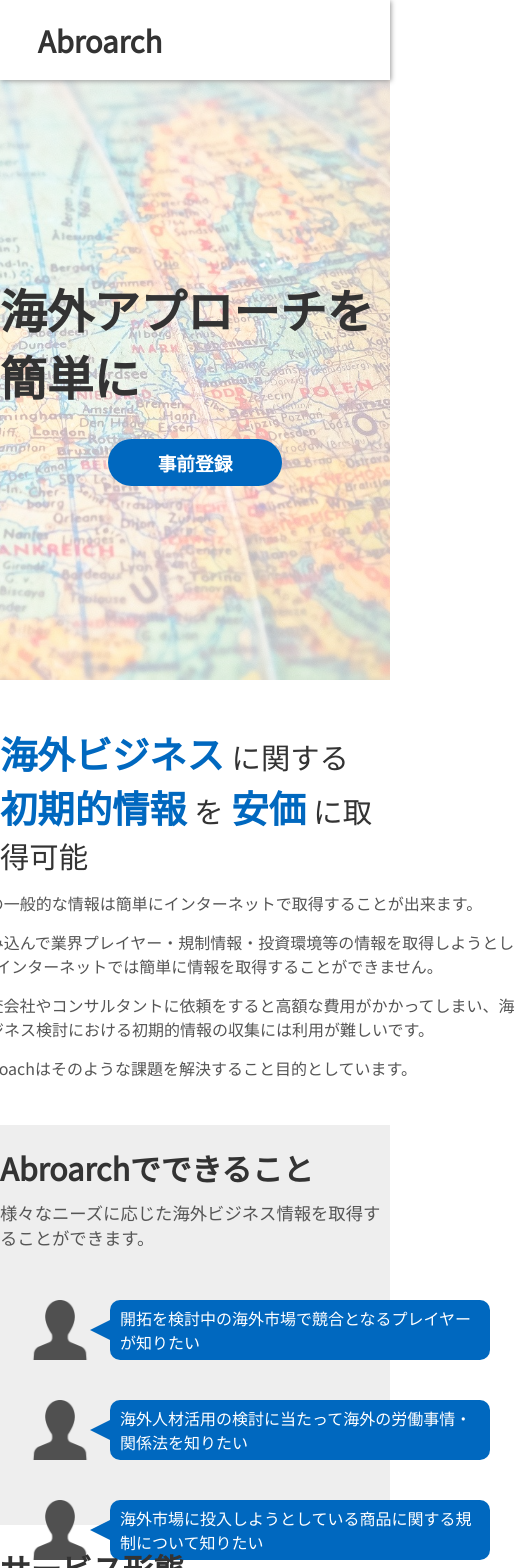
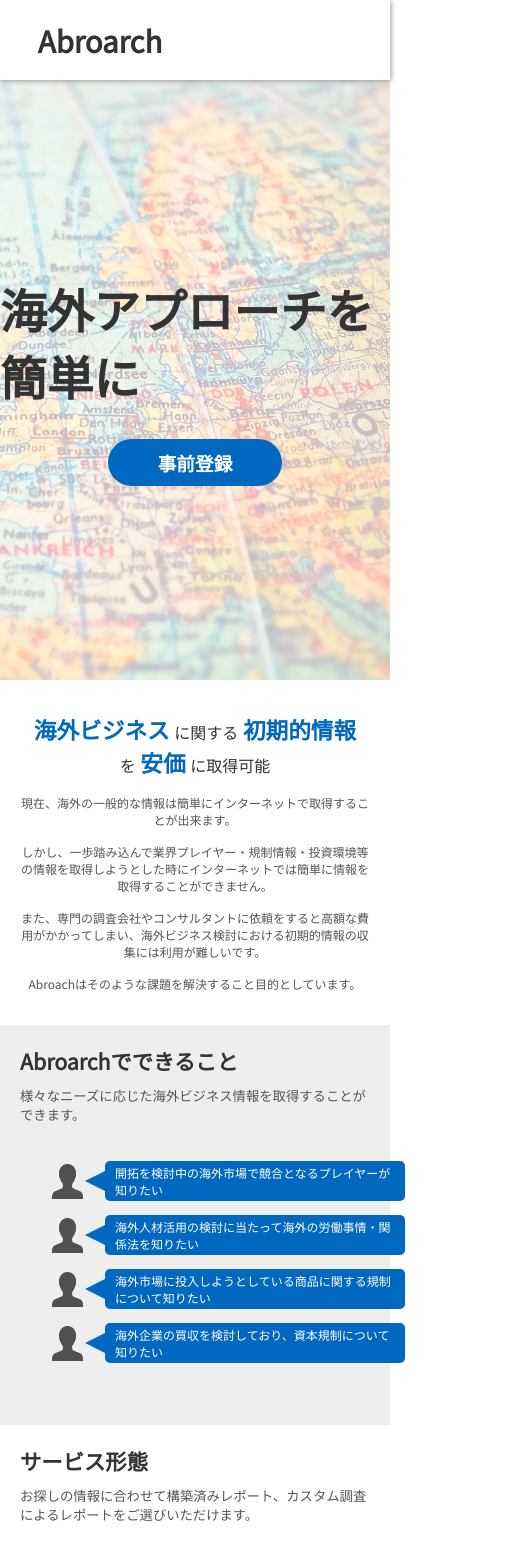
Before and after one commit to YokoMasa/abroarch-poc, a Nuxt app: page / in a window 390 px wide. Shown: the top 1568 px of the page, 520 px wide, since content can reach past the window. Built offline with nearby package versions, Linux system fonts and the light colour scheme.

Commit message:
added things

```diff
--- a/pages/index.vue
+++ b/pages/index.vue
@@ -20,6 +20,15 @@
             <span class="strength-emph">海外ビジネス</span>
             に関する
             <span class="strength-emph">初期的情報</span>
+            を
+            <span class="strength-emph">安価</span>
+            に取得可能
+          </div>
+          <div class="sp-strength-headline">
+            <span class="strength-emph">海外ビジネス</span>
+            に関する
+            <span class="strength-emph">初期的情報</span>
+            <br>
             を
             <span class="strength-emph">安価</span>
             に取得可能
@@ -144,6 +153,7 @@ p {
 
 .content {
   max-width: 1100px;
+  padding: 0 20px;
   height: 100%;
   margin-left: auto;
   margin-right: auto;
@@ -298,6 +308,12 @@ p {
   }
 }
 
+.sp-strength-headline {
+  display: none;
+  font-size: 12pt;
+  text-align: center;
+}
+
 .strength {
   margin-top: 15px;
   height: 100%;
@@ -308,6 +324,7 @@ p {
 
   &-headline {
     font-size: 22pt;
+    text-align: center;
   }
 
   &-emph {
@@ -317,7 +334,7 @@ p {
   }
 
   &-description {
-    width: 650px;
+    max-width: 650px;
     text-align: center;
 
     & p {
@@ -361,5 +378,88 @@ p {
   height: 1300px;
 }
 
+@media(max-width: 1050px) {
+.issue {
+  &-person {
+    width: 50px;
+    height: 50px;
+  }
+}
+
+.speach {
+  &-bubble {
+    width: 300px;
+    height: 50px;
+    border-radius: 5px;
+    font-size: 10pt;
+  }
+}
+}
+
+@media(max-width: 860px) {
+p {
+  font-size: 10pt;
+}
+
+.headline {
+  margin: 20px 0 10px 0;
+  font-size: 16pt;
+}
+
+.sp-strength-headline {
+  display: block;
+}
+
+.strengthOverview {
+  height: 330px;
+}
+
+.strength {
+  &-headline {
+    display: none;
+  }
+
+  &-emph {
+    font-size: 17pt;
+  }
+
+  &-description {
+    max-width: 500px;
+    text-align: center;
+
+    & p {
+      font-size: 9pt;
+    }
+  }
+}
+
+.issueList {
+  flex-direction: column;
+  align-items: center;
+  margin: 30px;
+}
+
+.issue {
+  margin: 7px 0;
+
+  &-person {
+    width: 35px;
+    height: 35px;
+  }
+}
+
+.speach {
+  display: flex;
+  align-items: center;
+
+  &-bubble {
+    max-width: 350px;
+    height: 40px;
+    border-radius: 5px;
+    font-size: 9pt;
+  }
+}
+
+}
 
 </style>
```
